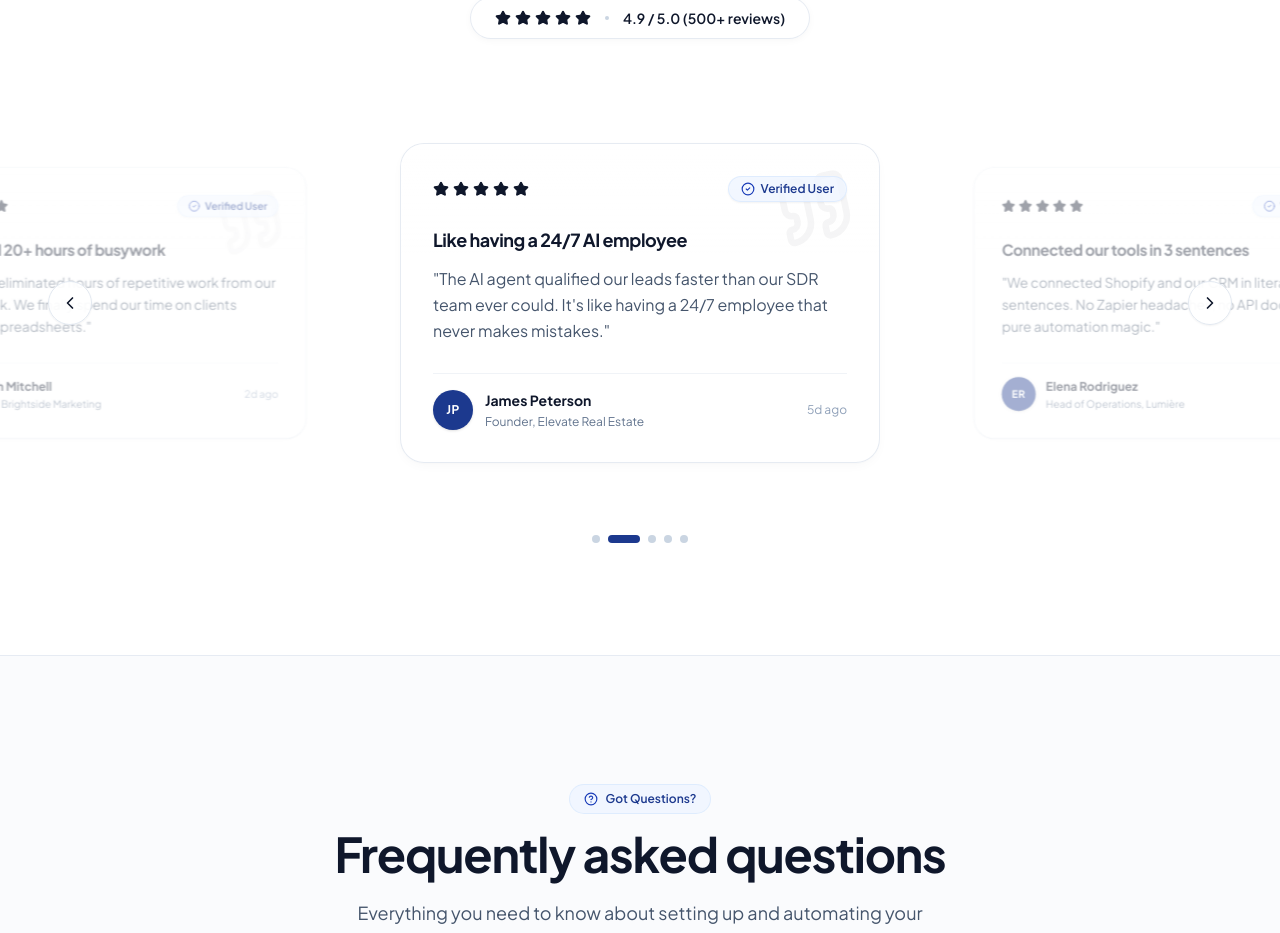
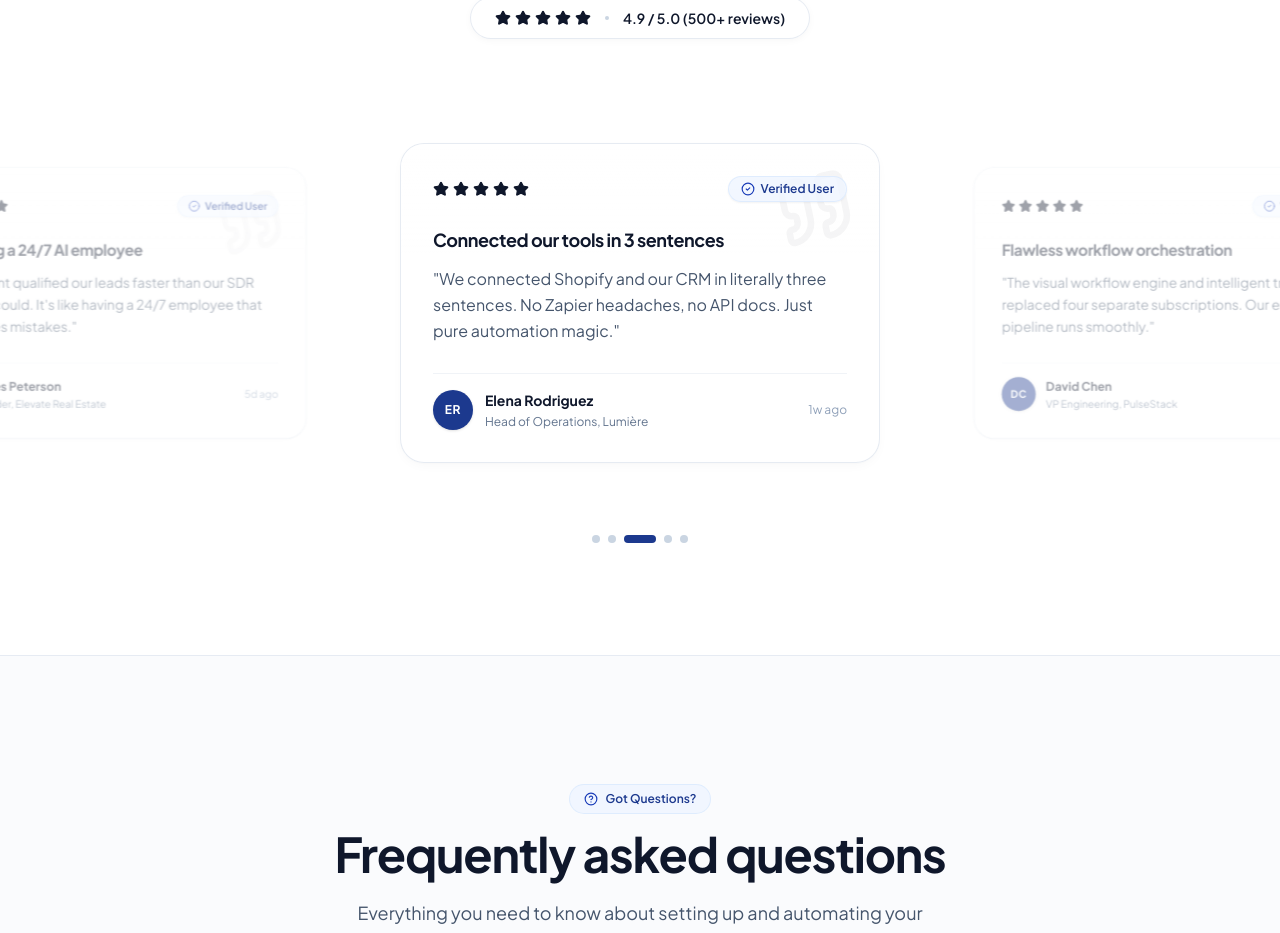
Before and after one commit to syedhrowns/project-nexaflow, a React (Vite) app in the folder nexaflow/: page / in a window 1280 px wide. Shown: the part 9691-10624 px from the top of the page. Built offline with nearby package versions, Linux system fonts and the light colour scheme.

Commit message:
Refactor Testimonials component for autoplay and controls
Updated autoPlayInterval to 3000ms and reduced animation duration to 300ms. Removed navigation controls for the testimonials section.

```diff
--- a/nexaflow/src/components/Testimonials.tsx
+++ b/nexaflow/src/components/Testimonials.tsx
@@ -2,8 +2,6 @@ import React, { useState, useEffect, useCallback } from 'react';
 import { motion } from 'motion/react';
 import {
   Star,
-  ChevronLeft,
-  ChevronRight,
   CheckCircle2,
   Quote
 } from 'lucide-react';
@@ -79,7 +77,7 @@ const defaultReviews: ReviewItem[] = [
 
 export const ReviewsSectionLayout: React.FC<ReviewsSectionProps> = ({
   items = defaultReviews,
-  autoPlayInterval = 4500,
+  autoPlayInterval = 3000,
 }) => {
   const [currentIndex, setCurrentIndex] = useState(0);
   const [isPaused, setIsPaused] = useState(false);
@@ -182,7 +180,7 @@ export const ReviewsSectionLayout: React.FC<ReviewsSectionProps> = ({
                   pointerEvents: diff === 0 ? 'auto' : 'none',
                 }}
                 transition={{
-                  duration: 0.45,
+                  duration: 0.30,
                   ease: LUXURY_EASE,
                 }}
                 className="absolute w-full max-w-lg px-4"
@@ -252,29 +250,6 @@ export const ReviewsSectionLayout: React.FC<ReviewsSectionProps> = ({
               </motion.div>
             );
           })}
-
-          {/* Navigation Controls */}
-          <motion.button
-            whileHover={{ scale: 1.05 }}
-            whileTap={{ scale: 0.95 }}
-            transition={{ type: 'spring', stiffness: 400, damping: 25 }}
-            onClick={handlePrev}
-            aria-label="Previous slide"
-            className="absolute left-2 sm:left-4 z-40 w-11 h-11 rounded-full bg-white/90 border border-slate-200 text-slate-900 flex items-center justify-center hover:bg-blue-900 hover:text-white hover:border-blue-900 transition-colors cursor-pointer shadow-xs"
-          >
-            <ChevronLeft className="w-5 h-5" />
-          </motion.button>
-
-          <motion.button
-            whileHover={{ scale: 1.05 }}
-            whileTap={{ scale: 0.95 }}
-            transition={{ type: 'spring', stiffness: 400, damping: 25 }}
-            onClick={handleNext}
-            aria-label="Next slide"
-            className="absolute right-2 sm:right-4 z-40 w-11 h-11 rounded-full bg-white/90 border border-slate-200 text-slate-900 flex items-center justify-center hover:bg-blue-900 hover:text-white hover:border-blue-900 transition-colors cursor-pointer shadow-xs"
-          >
-            <ChevronRight className="w-5 h-5" />
-          </motion.button>
         </div>
 
         {/* Carousel Pagination Dots */}
```
